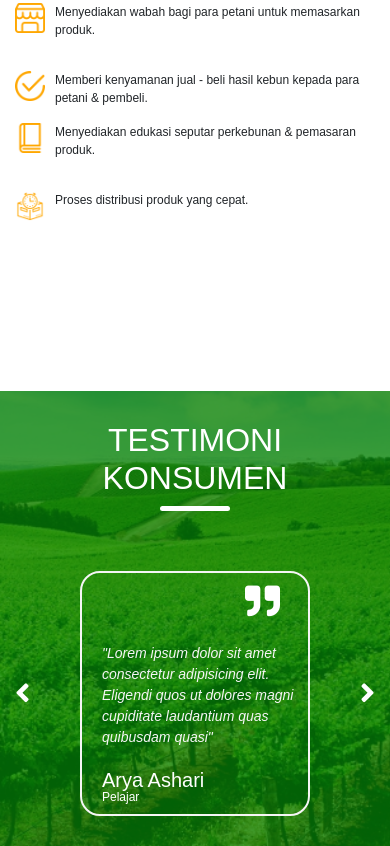
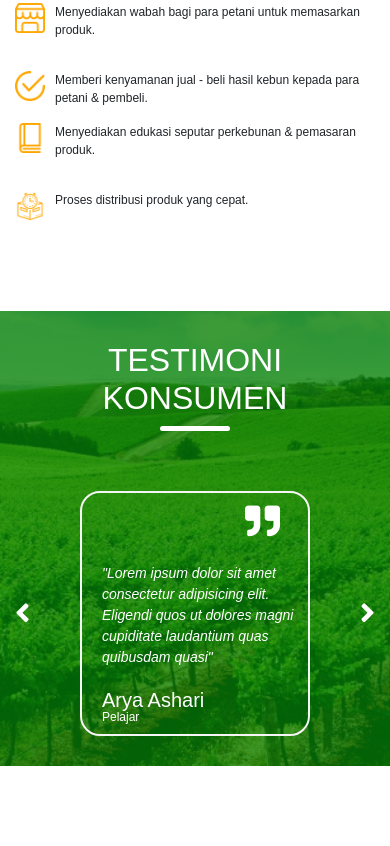
Before and after one commit to Aryaashari/kebunku.com, a plain HTML site: page index.html in a window 390 px wide. Shown: the part 1887-2733 px from the top of the page. After the commit the page ends 2653 px from the top, so only its background shows below. Drawn offline with nearby package versions, Linux system fonts and the light colour scheme; a web font is replaced by a local one.

Commit message:
memperbaiki tampilan mobile bagian testimonial

```diff
--- a/css/style.css
+++ b/css/style.css
@@ -361,6 +361,7 @@ body {
     padding: 30px;
     background-size: cover;
     margin-top: 150px;
+    --webkit-background-attachement: fixed;
     background-attachment: fixed;
     position: relative;
 }
@@ -596,6 +597,9 @@ body {
 
 
     /* Testimonial */
+    .testimonial {
+        margin-top: 70px;
+    }
     .testimonial .judul {
         font-size: 32px;
     }
@@ -611,6 +615,8 @@ body {
 
     .testimonial .card p {
         font-size: 14px;
+        font-weight: 500;
+        color: white;
     }
 
     .testimonial .owl-prev {
```
